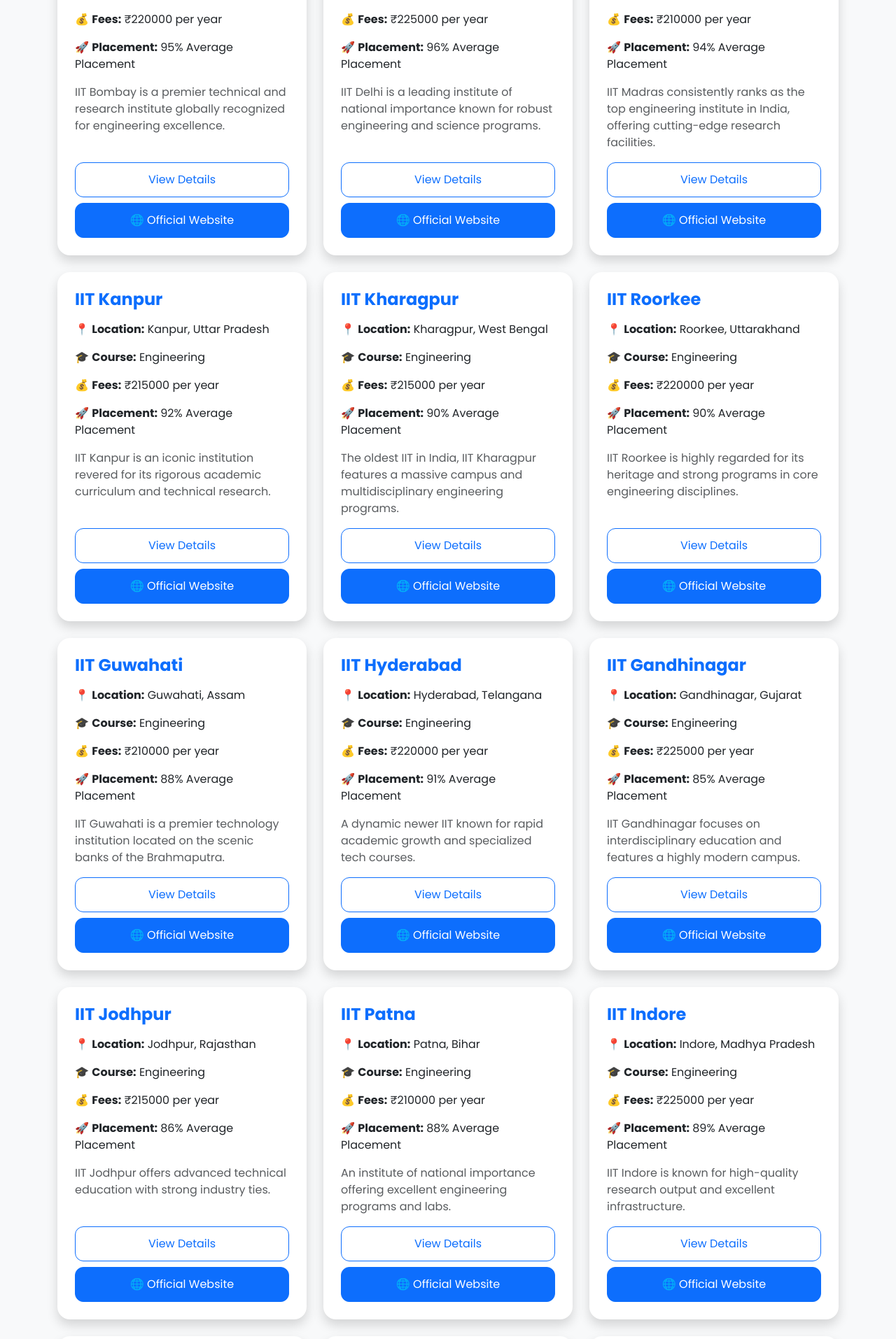
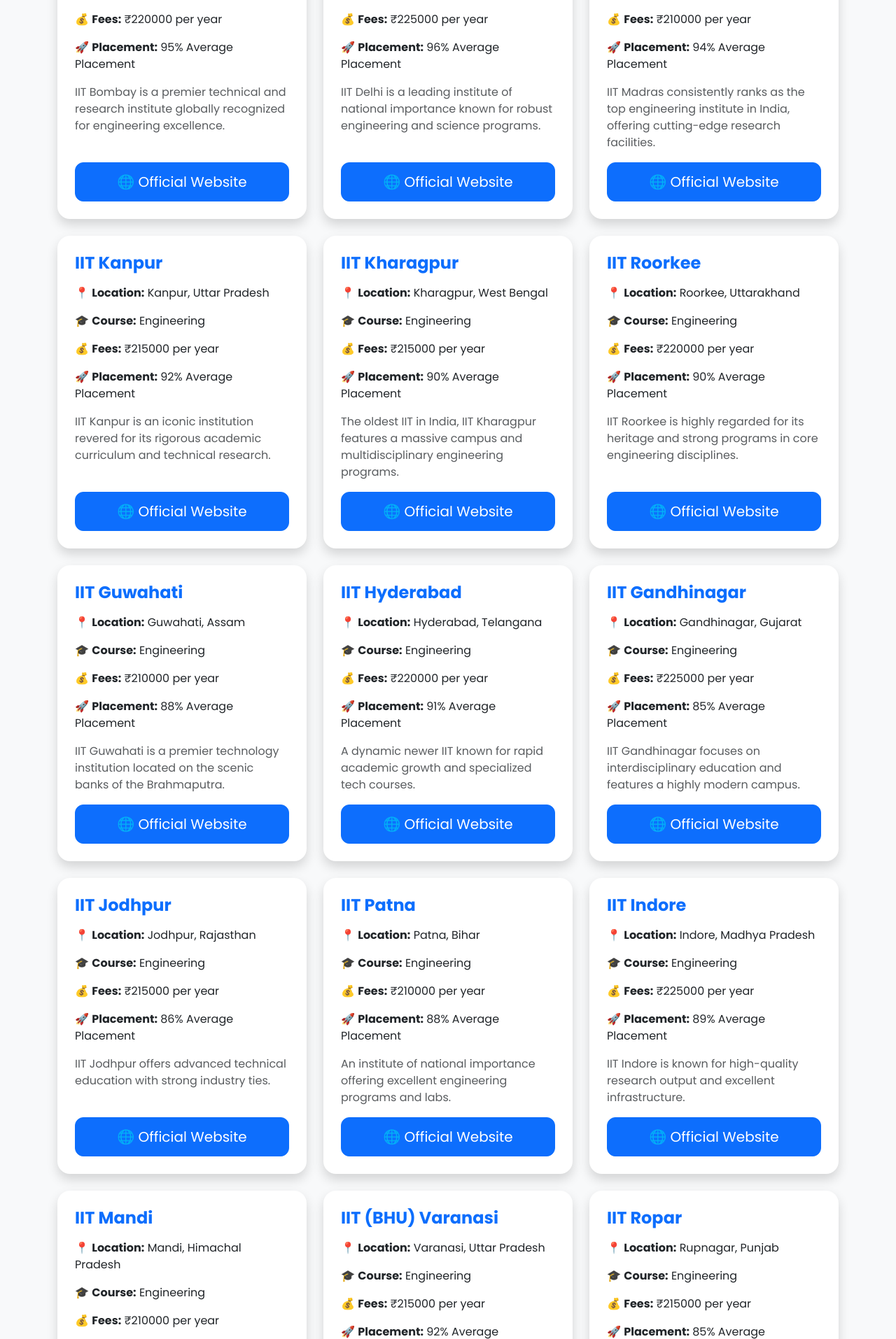
Before and after one commit to 25f1002767/career-path-India-, a Flask app: page /colleges/ in a window 1280 px wide; the page is wider, and only the part inside the window is pictured. Shown: the part 667-2581 px from the top of that part at 70% size. Run offline with Flask 3, Linux system fonts and the light colour scheme.

Commit message:
Fix college explorer

```diff
--- a/routes/college.py
+++ b/routes/college.py
@@ -1,4 +1,4 @@
-from flask import Blueprint, render_template, request, abort
+from flask import Blueprint, render_template, request
 from services.knowledge.college_service import college_service
 
 college = Blueprint(
@@ -12,9 +12,8 @@ college = Blueprint(
 def college_list():
 
     search = request.args.get("search", "").strip().lower()
-    qualification = request.args.get("qualification", "").strip().lower()
     stream = request.args.get("stream", "").strip().lower()
-    college_type = request.args.get("college_type", "").strip().lower()
+    course_type = request.args.get("course_type", "").strip().lower()
     state = request.args.get("state", "").strip().lower()
 
     colleges = college_service.get_all()
@@ -45,13 +44,13 @@ def college_list():
 
         ]
 
-    elif college_type:
+    elif course_type:
 
         colleges = [
 
             c for c in colleges
 
-            if college_type in c.get("course", "").lower()
+            if course_type in c.get("course", "").lower()
 
         ]
 
@@ -103,25 +102,7 @@ def college_list():
 
         ]
 
-    elif qualification:
-
-        colleges = colleges   # keep all for now
-
     return render_template(
         "college/list.html",
         colleges=colleges
     )
-
-
-@college.route("/<int:index>")
-def college_detail(index):
-
-    colleges = college_service.get_all()
-
-    if index < 0 or index >= len(colleges):
-        abort(404)
-
-    return render_template(
-        "college/detail.html",
-        college=colleges[index]
-    )
--- a/templates/college/list.html
+++ b/templates/college/list.html
@@ -198,12 +198,14 @@ College Explorer
 
                     <div class="card-body d-flex flex-column">
 
+                        <!-- College Name -->
                         <h4 class="fw-bold text-primary mb-3">
 
                             {{ college.name }}
 
                         </h4>
 
+                        <!-- Location -->
                         <p>
 
                             📍 <strong>Location:</strong>
@@ -211,6 +213,7 @@ College Explorer
 
                         </p>
 
+                        <!-- Course -->
                         <p>
 
                             🎓 <strong>Course:</strong>
@@ -218,6 +221,7 @@ College Explorer
 
                         </p>
 
+                        <!-- Fees -->
                         <p>
 
                             💰 <strong>Fees:</strong>
@@ -225,6 +229,7 @@ College Explorer
 
                         </p>
 
+                        <!-- Placement -->
                         <p>
 
                             🚀 <strong>Placement:</strong>
@@ -232,25 +237,20 @@ College Explorer
 
                         </p>
 
+                        <!-- Description -->
                         <p class="text-muted flex-grow-1">
 
                             {{ college.description }}
 
                         </p>
 
-                        <div class="mt-auto d-grid gap-2">
-
-                            <a href="{{ url_for('college.college_detail', index=loop.index0) }}"
-                               class="btn btn-outline-primary">
-
-                                View Details
-
-                            </a>
+                        <!-- Official Website Button -->
+                        <div class="mt-auto d-grid">
 
                             <a href="{{ college.official_website }}"
                                target="_blank"
                                rel="noopener noreferrer"
-                               class="btn btn-primary">
+                               class="btn btn-primary btn-lg">
 
                                 🌐 Official Website
 
```
